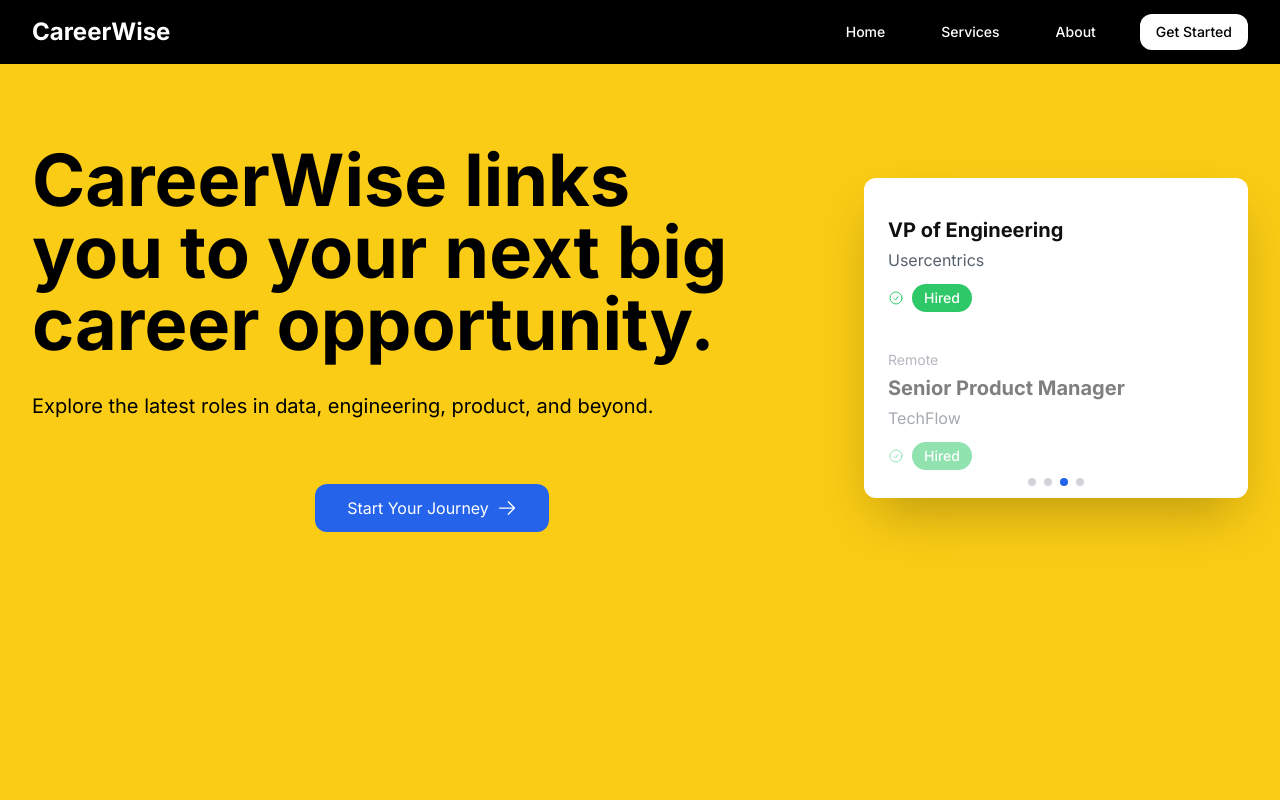
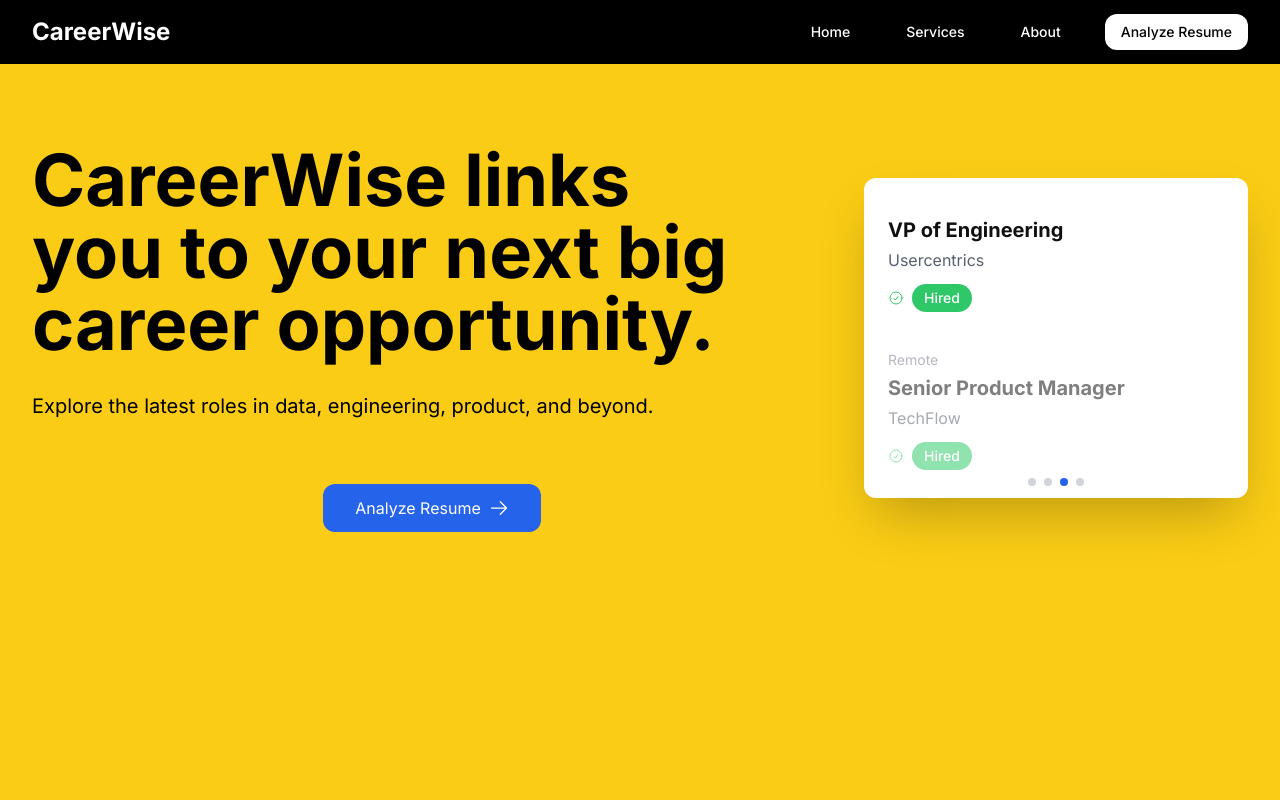
Before and after one commit to soberisosober/careerwise, a React (Vite) app: page / in a window 1280 px wide. Shown: the top 800 px of the page. Built offline with nearby package versions, Linux system fonts and the light colour scheme.

Commit message:
Change hero section button text to 'Analyze Resume', revert other buttons to original text

```diff
--- a/src/App.tsx
+++ b/src/App.tsx
@@ -310,7 +310,7 @@ function App() {
                   onClick={handleStartJourney}
                   className="bg-white text-black px-4 py-2 rounded-xl text-sm font-medium hover:bg-gray-100 transition-colors"
                 >
-                  Get Started
+                  Analyze Resume
                 </button>
               </div>
             </div>
@@ -335,7 +335,7 @@ function App() {
                 onClick={handleStartJourney}
                 className="bg-white text-black block px-3 py-2 rounded-xl text-base font-medium mx-3 mt-4"
               >
-                Get Started
+                Analyze Resume
               </button>
             </div>
           </div>
@@ -362,7 +362,7 @@ function App() {
                     onClick={handleStartJourney}
                     className="bg-blue-600 text-white px-8 py-3 rounded-xl hover:bg-blue-700 transition-colors flex items-center"
                   >
-                    Start Your Journey
+                    Analyze Resume
                     <ArrowRightIcon className="ml-2 h-5 w-5" />
                   </button>
                 </div>
```
